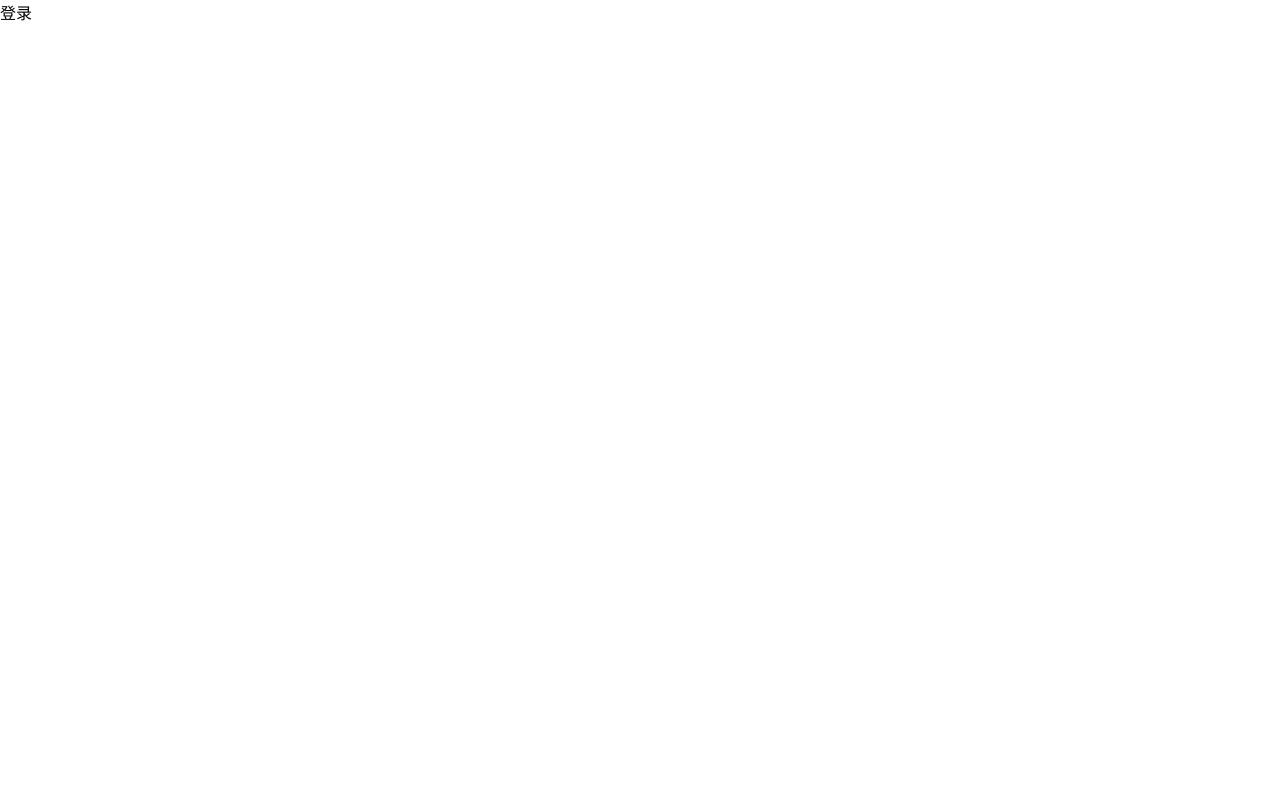
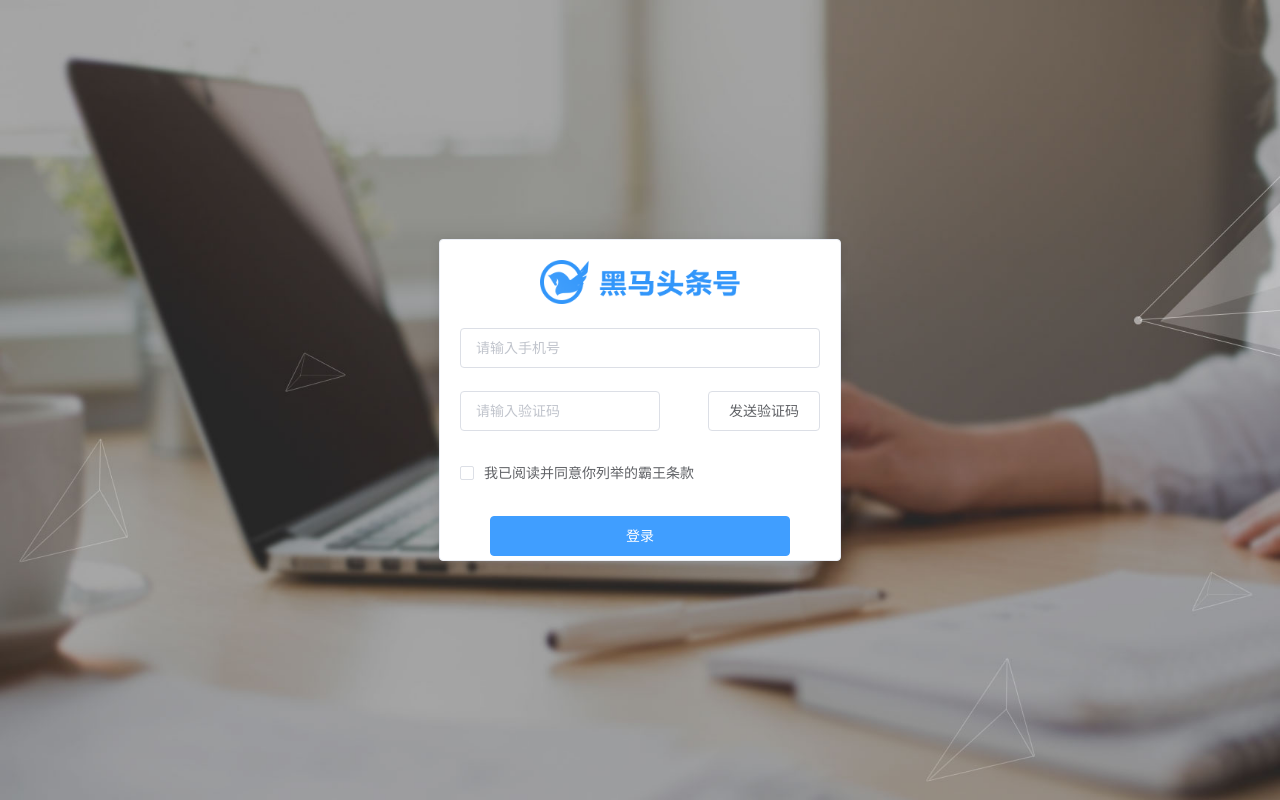
Before and after one commit to DLH-0310/-, a Vue app: page /#/login in a window 1280 px wide. Built offline with nearby package versions, Linux system fonts and the light colour scheme.

Commit message:
登录页面完成

```diff
--- a/src/views/login/index.vue
+++ b/src/views/login/index.vue
@@ -1,5 +1,30 @@
 <template>
-  <div>登录</div>
+  <div class="login">
+      <!-- 组件 -->
+      <el-card class="login-card">
+          <div class="title">
+              <img src="../../assets/img/logo_index.png" alt="">
+          </div>
+          <!-- 表单 -->
+          <el-form style="margin-top:20px">
+            <el-form-item>
+                <el-input placeholder="请输入手机号"></el-input>
+            </el-form-item>
+            <el-form-item>
+              <el-input style="width:200px" placeholder="请输入验证码"></el-input>
+              <el-button style="float:right">发送验证码</el-button>
+            </el-form-item>
+          <!-- 选框 -->
+           <el-form-item>
+                <el-checkbox>我已阅读并同意你列举的霸王条款</el-checkbox>
+           </el-form-item>
+          <!--登录-->
+           <el-form-item>
+                <el-button type="primary" style="width:300px; margin-left:30px">登录</el-button>
+           </el-form-item>
+          </el-form>
+      </el-card>
+  </div>
 </template>
 
 <script>
@@ -7,6 +32,23 @@
 
 }
 </script>
-<style>
-
+<style lang='less' scoped>
+    .login{
+      background-image: url('../../assets/img/login_bg.jpg');
+      background-size: cover;
+      height:100vh;
+      display: flex;
+      justify-content: center;
+      align-items: center;
+      .login-card{
+        width:400px;
+        height:320px;
+        .title{
+               text-align: center;
+              img{
+                  width:200px;
+            }
+        }
+      }
+    }
 </style>
```
